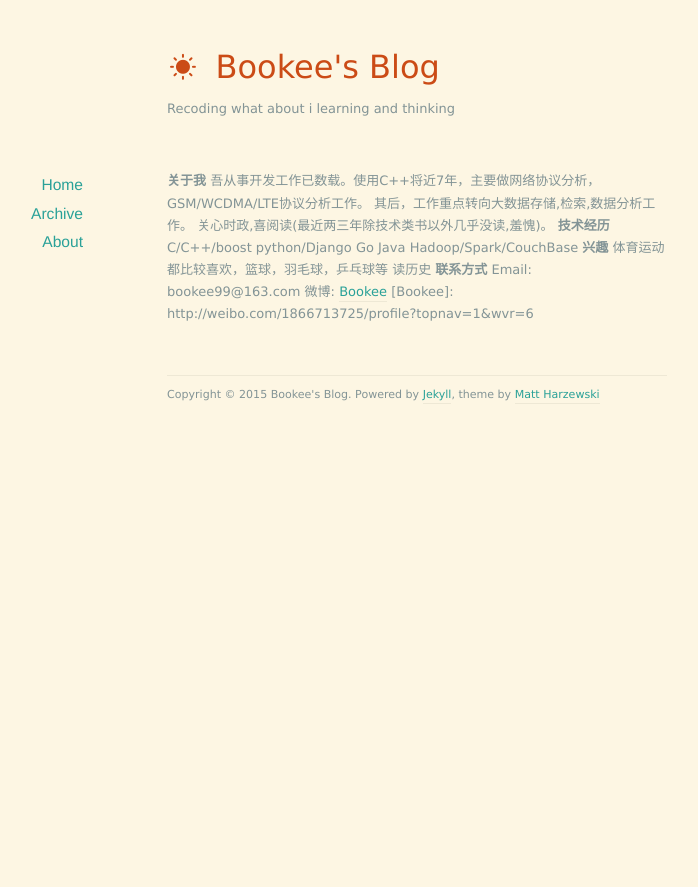
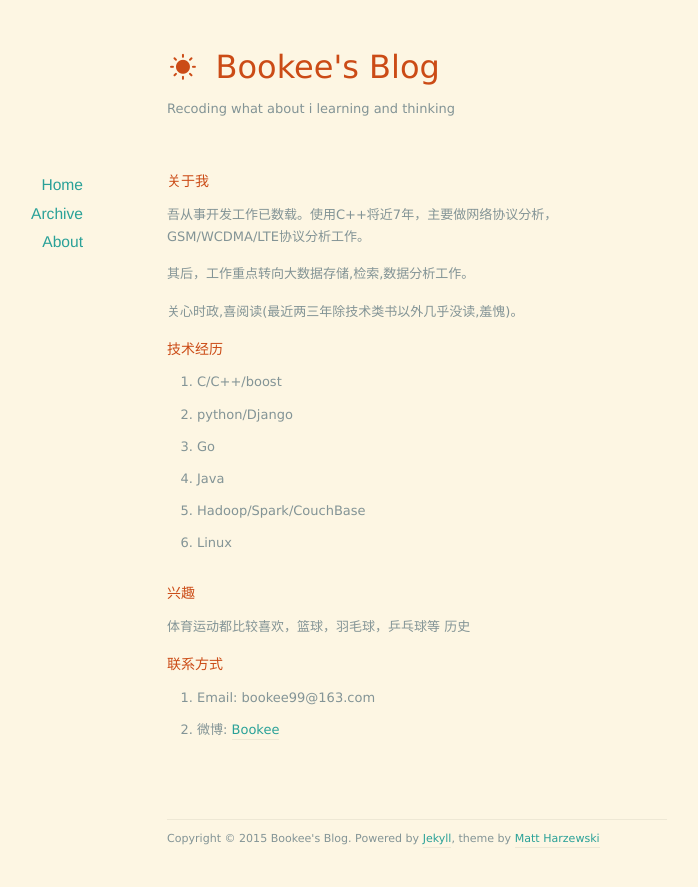
Before and after one commit to bookeezhou/bookeezhou.github.io, a Jekyll site: the page built from about/index.markdown, in a window 1280 px wide. Shown: the top 887 px of the page, without its empty margins (223-921 px from the left). Built offline with Jekyll 4.4.1, drawn with Linux system fonts in a browser that asks for light colours; nearby versions of some CDN libraries; some of the changed lines change nothing that is shown.

Commit message:
再次修改成自己的about页面

```diff
--- a/about/index.markdown
+++ b/about/index.markdown
@@ -3,20 +3,28 @@ layout: default
 title: About
 ---
 
-**关于我**
+### 关于我
 吾从事开发工作已数载。使用C++将近7年，主要做网络协议分析，GSM/WCDMA/LTE协议分析工作。
+
 其后，工作重点转向大数据存储,检索,数据分析工作。
+
 关心时政,喜阅读(最近两三年除技术类书以外几乎没读,羞愧)。
-**技术经历**
-C/C++/boost
-python/Django
-Go
-Java
-Hadoop/Spark/CouchBase
-**兴趣**
+
+### 技术经历
+
+* C/C++/boost
+* python/Django
+* Go
+* Java
+* Hadoop/Spark/CouchBase
+* Linux
+
+### 兴趣
 体育运动都比较喜欢，篮球，羽毛球，乒乓球等
-读历史
-**联系方式**
-Email: bookee99@163.com
-微博: [Bookee]()
-[Bookee]: http://weibo.com/1866713725/profile?topnav=1&wvr=6
+历史
+
+### 联系方式
+* Email: bookee99@163.com
+* 微博: [Bookee][]
+
+[Bookee]:http://weibo.com/1866713725/profile?topnav=1&wvr=6
```
